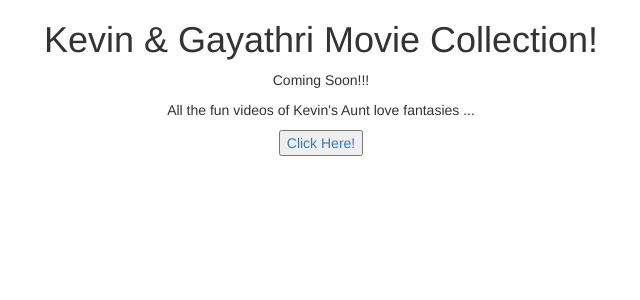
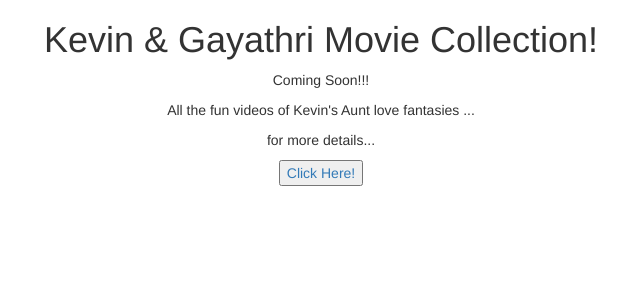
Before and after one commit to nipunai7/mitmovie, a PHP site: page / in a window 1280 px wide. Shown: the top 300 px of the page, without its empty margins (319-959 px from the left). Run offline with PHP 8.4, Linux system fonts and the light colour scheme; some libraries are stand-ins or nearby versions.

Commit message:
Update index.php

```diff
--- a/index.php
+++ b/index.php
@@ -38,6 +38,7 @@
     <h1>Kevin & Gayathri Movie Collection!</h1>
 <p>Coming Soon!!!</p>
 <p>All the fun videos of Kevin's Aunt love fantasies  ...</p>
+    <p>for more details...</p>
 <button type="button"><a href="https://www.facebook.com/theshan.kaveen">Click Here!</a></button>
 </div>
     <!-- jQuery (necessary for Bootstrap's JavaScript plugins) -->
```
